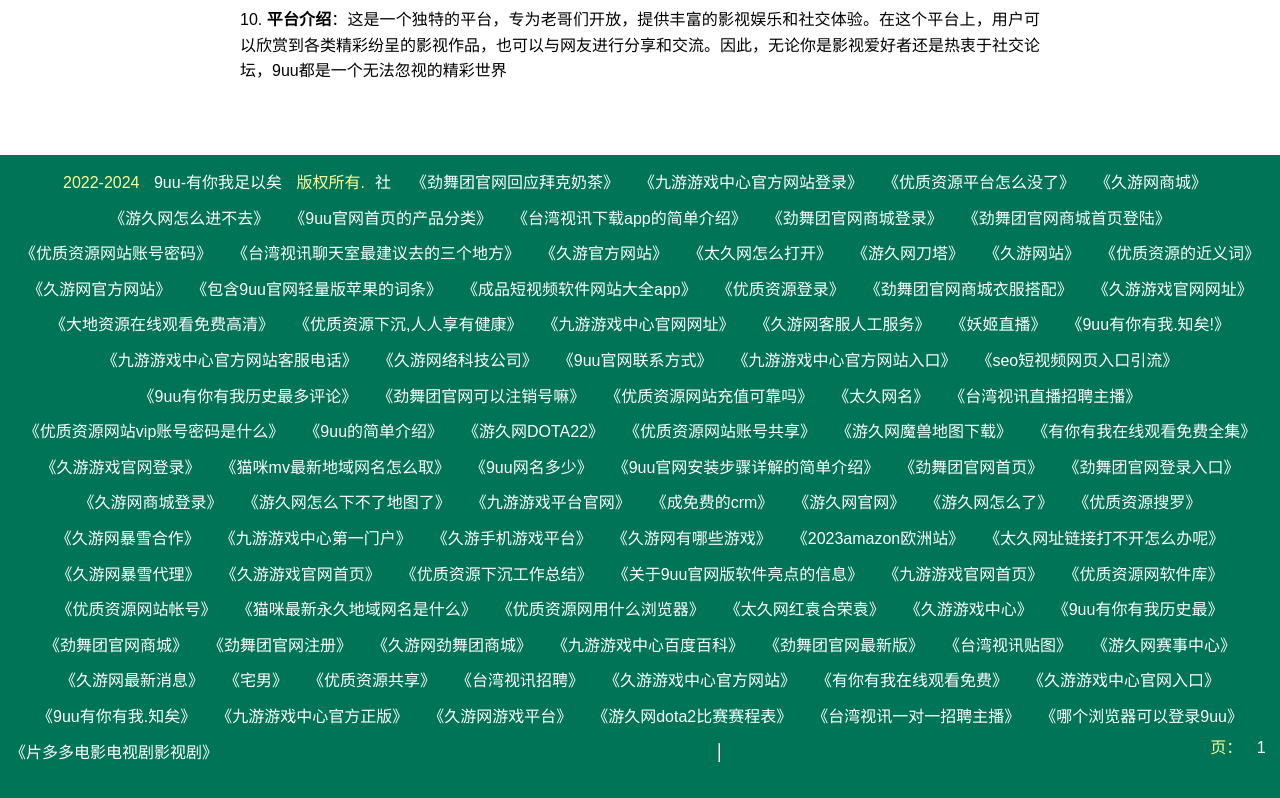
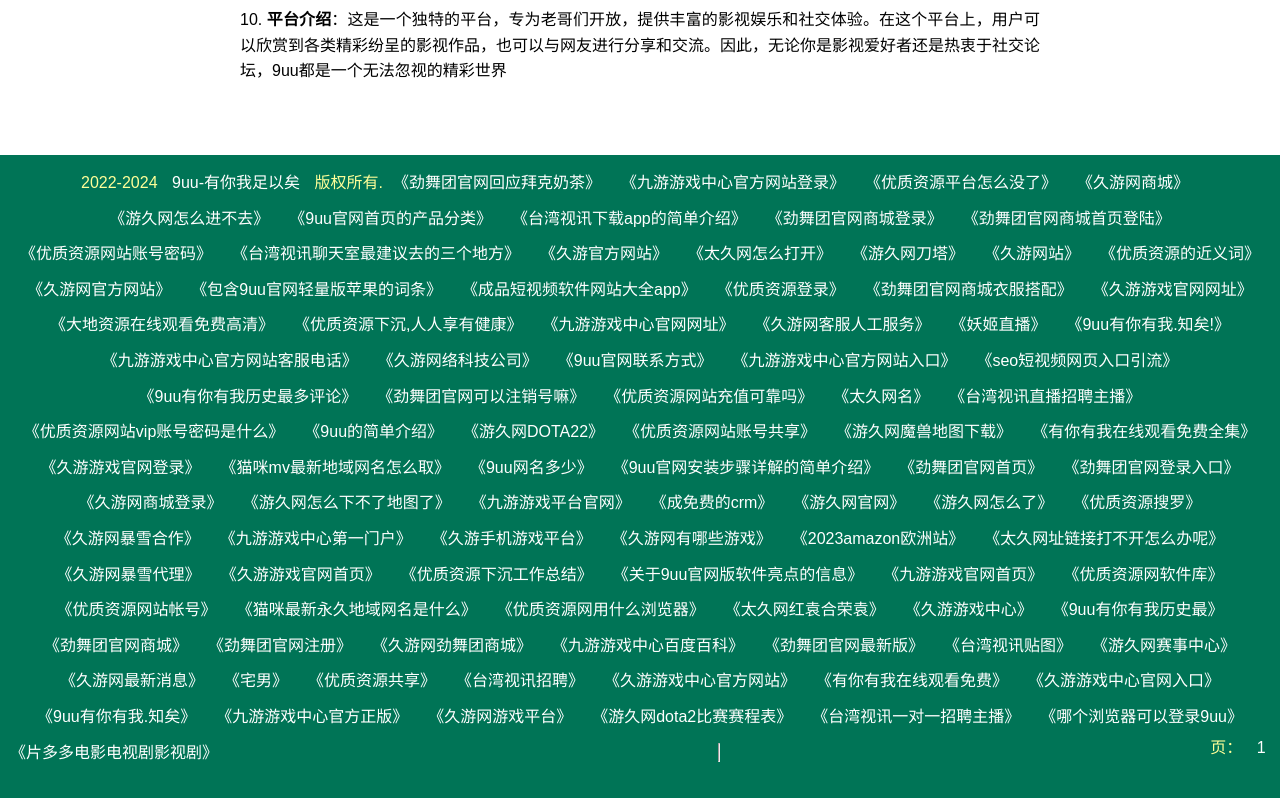
Before and after one commit to 9uzuyi1/9uzuyi1.github.io, a plain HTML site: page index.html in a window 1280 px wide. Shown: the part 1297-2095 px from the top of the page. Drawn offline with Linux system fonts and the light colour scheme.

Commit message:
Update index.html

```diff
--- a/index.html
+++ b/index.html
@@ -110,7 +110,6 @@
     <br>
     <footer>
       <nav><p>2022-2024 <a href="/" target="_blank">9uu-有你我足以矣</a> 版权所有.</p>
-<p><a href="https://lolis6266.github.io">社</a></p>
 <p><a href="eg0z3zw1.html">《劲舞团官网回应拜克奶茶》</a></p>
 <p><a href="dtwsef13.html">《九游游戏中心官方网站登录》</a></p>
 <p><a href="ds2xivit.html">《优质资源平台怎么没了》</a></p>
```
